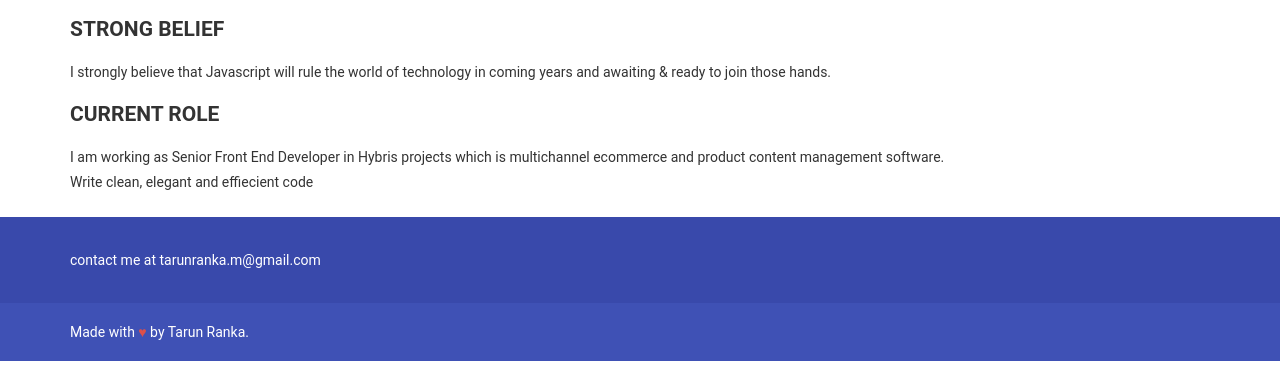
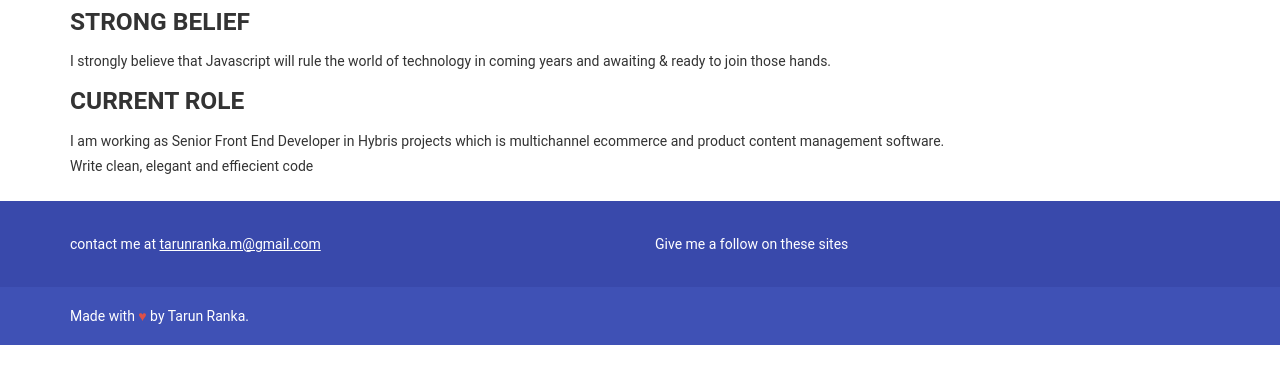
Before and after one commit to tarunranka/tarunranka.github.io, a plain HTML site: page index.html in a window 1280 px wide. Shown: the part 408-800 px from the top of the page. Drawn offline with Linux system fonts and the light colour scheme; a web font is replaced by a local one.

Commit message:
Initial website setup

```diff
--- a/css/style.css
+++ b/css/style.css
@@ -1025,6 +1025,8 @@ hr {
 h2{
   text-transform:uppercase;
   font-family: "RobotoDraft","Roboto",sans-serif;
+  margin: 0.5em 0;
+  font-size: 1.75em;
 }
 p{
     font-family: "RobotoDraft","Roboto",sans-serif;
@@ -1065,3 +1067,7 @@ main{
   margin: 5px 0;
   color: #fff;
 }
+a{
+  color: #fff !important;
+  text-decoration: underline;
+}
--- a/index.html
+++ b/index.html
@@ -64,8 +64,15 @@
 <footer>
 	<div class="footer">
 		<div class="footer-info">
-<div class="container">
-		<p> contact me at tarunranka.m@gmail.com</p>
+		<div class="container">
+		<div class="row">
+		<div class="col-sm-6">
+		<p>contact me at <a href="mailto:tarunranka.m@gmail.com">tarunranka.m@gmail.com</a></p>
+		</div>
+		<div class="col-sm-6">
+		<p>Give me a follow on these sites</p>
+		</div>
+		</div>
 		</div>
 		</div>
 		<div class ="copyright">
```
